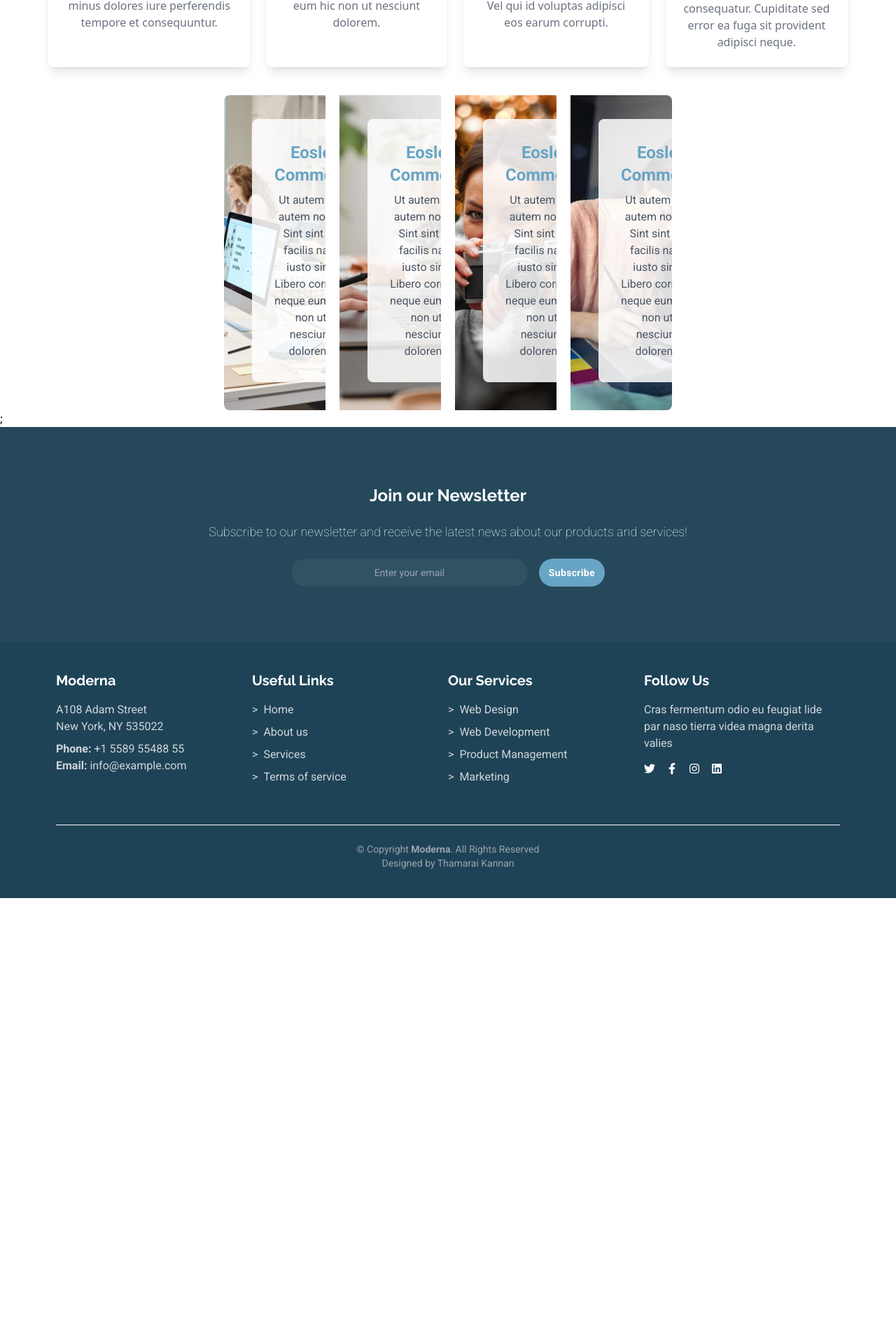
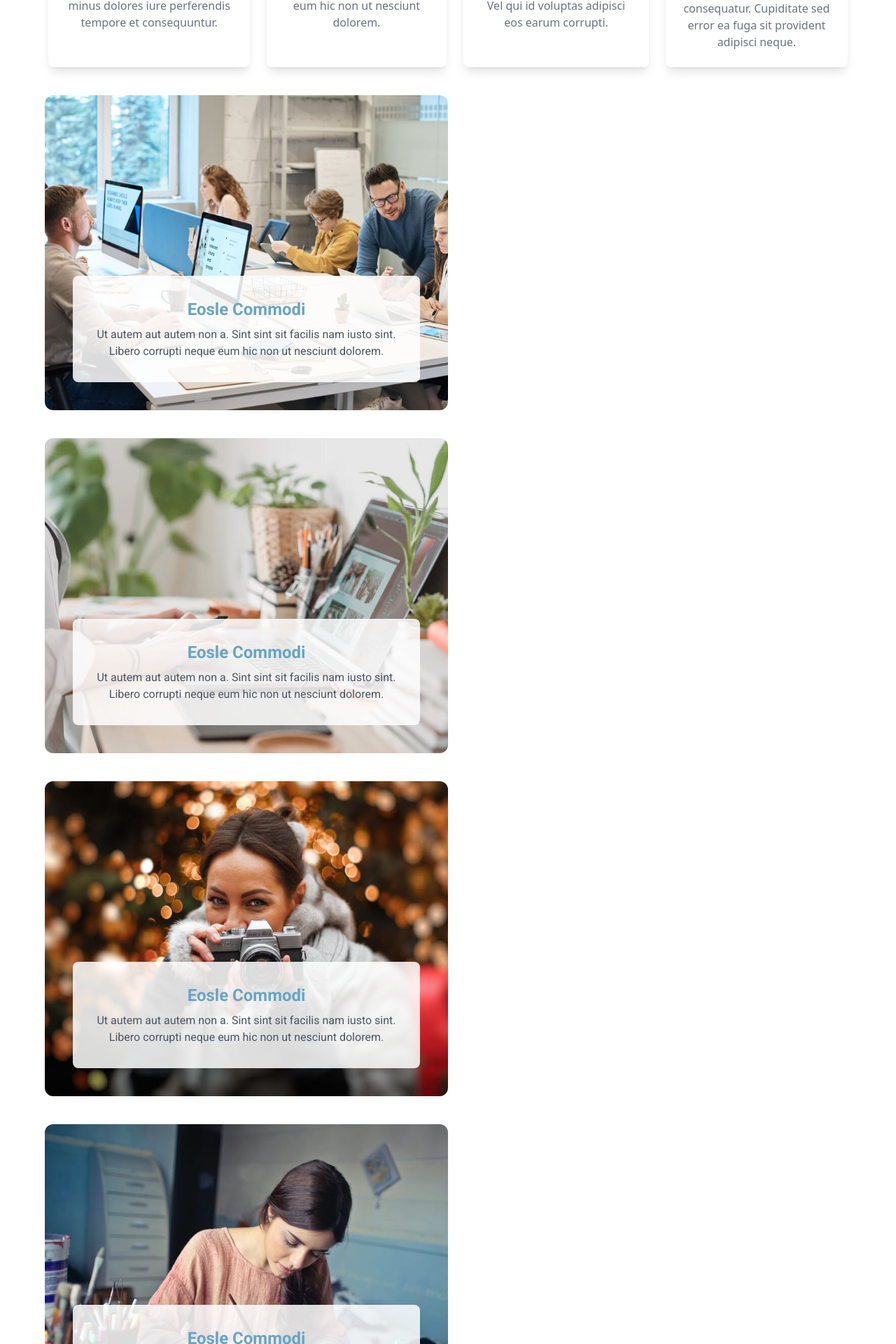
Before and after one commit to ThamaraiKannan1496/Moderna-vite, a React (Vite) app: page /services in a window 1280 px wide. Shown: the part 614-2534 px from the top of the page at 70% size. Before the commit the page ends 1897 px from the top, so only its background shows below. Built offline with nearby package versions, Linux system fonts and the light colour scheme.

Commit message:
servicePortfolio

```diff
--- a/src/Pages/ServicePage/PortfolioCards.jsx
+++ b/src/Pages/ServicePage/PortfolioCards.jsx
@@ -1,8 +1,18 @@
+import img1 from "../../assets/img/services-1.jpg";
+import img2 from "../../assets/img/services-2.jpg";
+import img3 from "../../assets/img/services-3.jpg";
+import img4 from "../../assets/img/services-4.jpg";
+
 export const PortfolioCards = () => {
   return (
-    <>
-      <div className="flex gap-5 flex-col  md:flex-row w-[88.5%] mx-auto md:w-1/2 rounded-lg overflow-hidden group">
-        <div className="relative bg-service1 bg-center h-[450px] bg-cover bg-no-repeat w-full transition-transform duration-500 group-hover:scale-105 overflow-hidden">
+    <div className="w-[90%] mx-auto">
+      <div className="flex gap-10 flex-col flex-wrap md:flex-row  ">
+        <div className="relative overflow-hidden w-full  md:w-6/12">
+          <img
+            src={img1}
+            alt="images"
+            className="rounded-xl block w-full bg-cover  h-[450px] transition-transform duration-500 hover:scale-105"
+          />
           <div className="absolute bottom-0 left-0 flex items-center justify-between p-10">
             <div className="text-center text-[#68A4C4] bg-white bg-opacity-85 rounded-lg  p-8 font-roboto hover:bg-opacity-100 transition duration-150 ease-in">
               <a
@@ -18,7 +28,12 @@ export const PortfolioCards = () => {
             </div>
           </div>
         </div>
-        <div className="relative bg-service2 bg-center h-[450px] bg-cover bg-no-repeat w-full transition-transform duration-500 group-hover:scale-105 overflow-hidden">
+        <div className="relative overflow-hidden w-full   md:w-6/12">
+          <img
+            src={img2}
+            alt="images"
+            className="rounded-xl block w-full bg-cover  h-[450px] transition-transform duration-500 hover:scale-105"
+          />
           <div className="absolute bottom-0 left-0 flex items-center justify-between p-10">
             <div className="text-center text-[#68A4C4] bg-white bg-opacity-85 rounded-lg  p-8 font-roboto hover:bg-opacity-100 transition duration-150 ease-in">
               <a
@@ -34,7 +49,12 @@ export const PortfolioCards = () => {
             </div>
           </div>
         </div>
-        <div className="relative bg-service3 bg-center h-[450px] bg-cover bg-no-repeat w-full transition-transform duration-500 group-hover:scale-105 overflow-hidden">
+        <div className="relative overflow-hidden w-full md:w-6/12">
+          <img
+            src={img3}
+            alt="images"
+            className="rounded-xl block w-full bg-cover  h-[450px] transition-transform duration-500 hover:scale-105"
+          />
           <div className="absolute bottom-0 left-0 flex items-center justify-between p-10">
             <div className="text-center text-[#68A4C4] bg-white bg-opacity-85 rounded-lg  p-8 font-roboto hover:bg-opacity-100 transition duration-150 ease-in">
               <a
@@ -50,7 +70,12 @@ export const PortfolioCards = () => {
             </div>
           </div>
         </div>
-        <div className="relative bg-service4 bg-center h-[450px] bg-cover bg-no-repeat w-full transition-transform duration-500 group-hover:scale-105 overflow-hidden">
+        <div className="relative overflow-hidden w-full md:w-6/12">
+          <img
+            src={img4}
+            alt="images"
+            className="rounded-xl block w-full bg-cover  h-[450px] transition-transform duration-500 hover:scale-105"
+          />
           <div className="absolute bottom-0 left-0 flex items-center justify-between p-10">
             <div className="text-center text-[#68A4C4] bg-white bg-opacity-85 rounded-lg  p-8 font-roboto hover:bg-opacity-100 transition duration-150 ease-in">
               <a
@@ -68,6 +93,6 @@ export const PortfolioCards = () => {
         </div>
       </div>
       ;
-    </>
+    </div>
   );
 };
```
